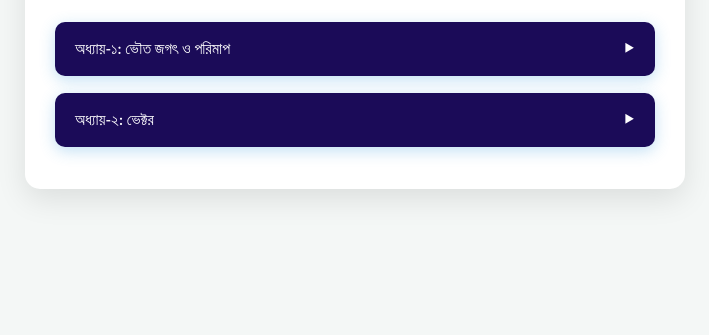
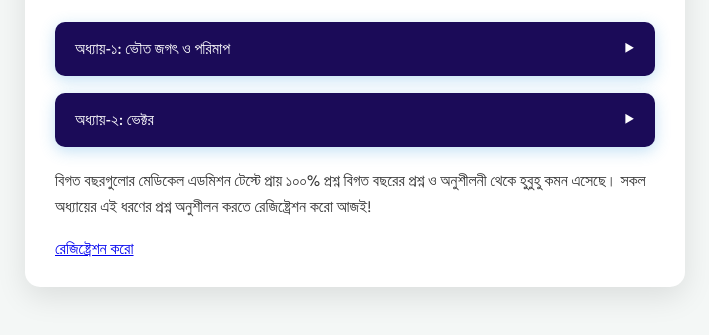
Before and after one commit to medicalprostuti/onuphy1, a plain HTML site: page index.html in a window 1280 px wide. Shown: the part 159-494 px from the top of the page, without its empty margins (285-994 px from the left). Drawn offline with Linux system fonts and the light colour scheme.

Commit message:
Update index.html

```diff
--- a/index.html
+++ b/index.html
@@ -172,6 +172,7 @@
       ];
       document.addEventListener("DOMContentLoaded", function () {
         const menuContainer = document.getElementById("subject-menu");
+        // --- 1. Function to Generate the Menu ---
         function generateMenu() {
           chaptersData.forEach((chapter) => {
             const dropdownDiv = document.createElement("div");
@@ -192,12 +193,13 @@
             menuContainer.appendChild(dropdownDiv);
           });
         }
+        // --- 2. Function to Add Event Listeners ---
         function attachEventListeners() {
-          const allDropdownBtns = menuContainer.querySelectorAll(".dropdown-btn");
+          const allDropdownBtns =
+            menuContainer.querySelectorAll(".dropdown-btn");
           allDropdownBtns.forEach((btn) => {
             btn.addEventListener("click", function (event) {
               const currentContent = this.nextElementSibling;
-              const isAlreadyOpen = this.classList.contains("active");
               allDropdownBtns.forEach((otherBtn) => {
                 if (otherBtn !== this) {
                   otherBtn.classList.remove("active");
@@ -218,8 +220,20 @@
             }
           });
         }
+        // --- 3. Initialize the Menu ---
         generateMenu();
         attachEventListeners();
+        // Add the registration elements
+        const registrationText = document.createElement("p");
+        registrationText.className = "registration-text";
+        registrationText.textContent = "বিগত বছরগুলোর মেডিকেল এডমিশন টেস্টে প্রায় ১০০% প্রশ্ন বিগত বছরের প্রশ্ন ও অনুশীলনী থেকে হুবুহু কমন এসেছে। সকল অধ্যায়ের এই ধরণের প্রশ্ন অনুশীলন করতে রেজিষ্ট্রেশন করো আজই!";
+        menuContainer.appendChild(registrationText);
+
+        const registrationButton = document.createElement("a");
+        registrationButton.className = "registration-button";
+        registrationButton.textContent = "রেজিষ্ট্রেশন করো";
+        registrationButton.href = "#";
+        menuContainer.appendChild(registrationButton);
       });
     </script>
   </body>
```
